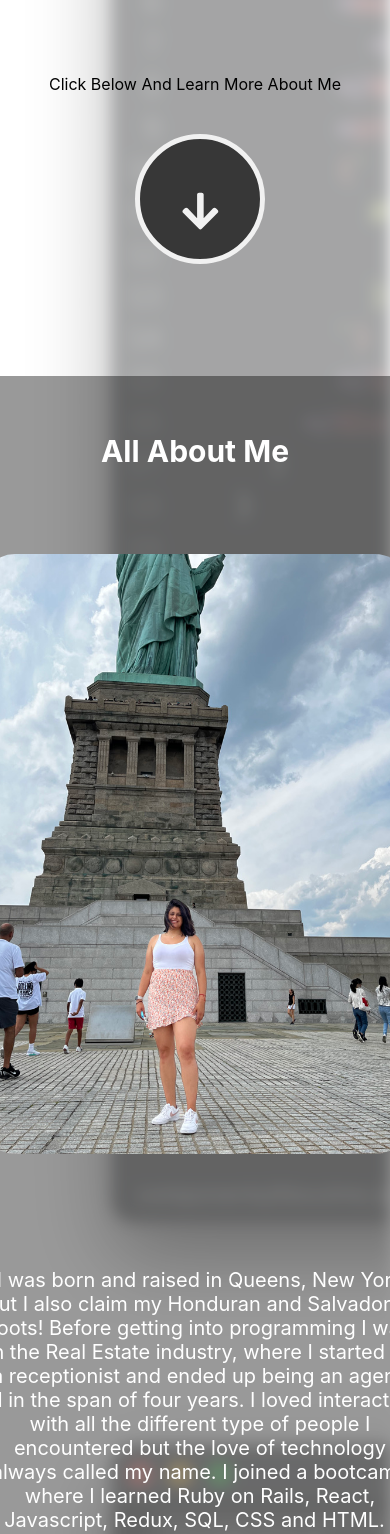
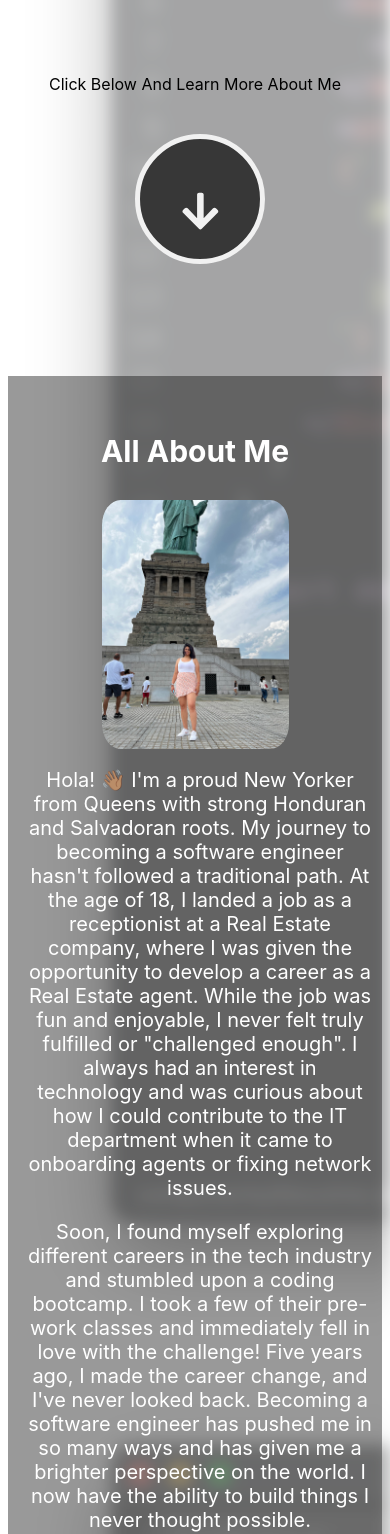
Before and after one commit to nela94/react-portfolio, a React (Create React App) app: page / in a window 390 px wide. Shown: the part 432-1966 px from the top of the page. Built offline with nearby package versions, Linux system fonts and the light colour scheme.

Commit message:
fixed aboutme

```diff
--- a/src/components/AboutMe.js
+++ b/src/components/AboutMe.js
@@ -5,18 +5,27 @@ const AboutMe = () => {
   return (
     <div id="aboutmecontained">
       <div className={styles.aboutmain}>
-      <h1 style={{paddingBottom: '60px', fontSize:'30px'}}>All About Me</h1>
+        <h1 className={styles.header}>All About Me</h1>
         <div className={styles.row}>
            <div className={styles.column}>
               <img className={styles.imagestyle} src={manu} width={450} height={600} alt="pic of me" />
             </div>
             <div className={styles.column}>
-          <p className={styles.paragraph}>I was born and raised in Queens, New York but I also claim my Honduran and Salvadoran roots!
-            Before getting into programming I was in the Real Estate industry, where I started as a receptionist
-            and ended up being an agent, all in the span of four years. I loved interacting with all the different type of people
-            I encountered but the love of technology always called my name. I joined a bootcamp where I learned Ruby on Rails,
-            React, Javascript, Redux, SQL, CSS and HTML. I have since then continued learning new technologies that I use to build new projects with.
-            Scroll below to check out the rest of my work and make sure to connect with me!
+              <p className={styles.paragraph}>
+                Hola! 👋🏽 I'm a proud New Yorker from Queens with strong Honduran and Salvadoran roots. My journey to becoming a software engineer hasn't
+                followed a traditional path. At the age of 18, I landed a job as a receptionist at a Real Estate company, where I was given the opportunity
+                to develop a career as a Real Estate agent. While the job was fun and enjoyable, I never felt truly fulfilled or "challenged enough". I always
+                had an interest in technology and was curious about how I could contribute to the IT department when it came to onboarding agents or fixing network issues.
+              </p>
+              <p className={styles.paragraph}>
+                Soon, I found myself exploring different careers in the tech industry and stumbled upon a coding bootcamp. I took a few of their pre-work
+                classes and immediately fell in love with the challenge! Five years ago, I made the career change, and I've never looked back. Becoming a
+                software engineer has pushed me in so many ways and has given me a brighter perspective on the world. I now have the ability to build things
+                I never thought possible.
+              </p>
+              <p className={styles.paragraph}>
+                My specialties include Javascript, React, Ruby on Rails, CSS, HTML, and much more. Keep scrolling to check out my work, and don't forget to
+                connect with me!
               </p>
             </div>
         </div>
--- a/src/styles/AboutMe.module.css
+++ b/src/styles/AboutMe.module.css
@@ -25,24 +25,36 @@
   border: 3px solid #f1f1f1;
 }
 
-.imagestyle{
+.imagestyle {
   border-radius: 10%;
 }
 
 
 .paragraph {
-  margin-top: 110px;
+  margin-top: 15px;
   font-size: 20px;
   padding-right: 80px;
 }
 
+.header {
+  padding-bottom: 60px;
+  font-size: 30px;
+}
+
 @media (max-width: 600px) {
+  .header {
+    padding-bottom: 6px;
+  }
+  .imagestyle {
+    max-width: 50%;
+    height: auto;
+  }
   .column {
     float: none;
     width:100%;
   }
   .paragraph {
-    padding-right: 0px;
-    padding-left: 10px;
+    padding-right: 10px;
+    padding-left: 20px;
   }
 }
```
Also changed, not shown: src/img/oldpic.jpeg (deleted). Lines whose indentation alone changed are shown as unchanged.
